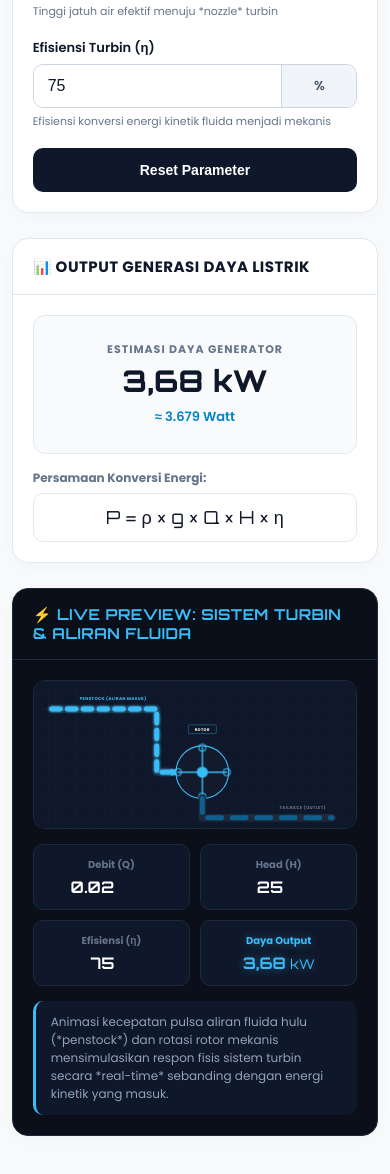
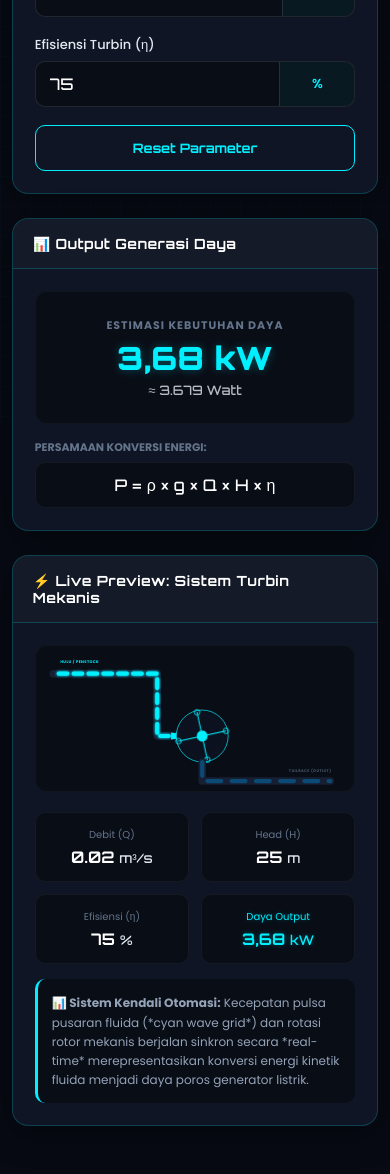
Before and after one commit to lishafira/Kalkulator-Mekanika-Fluida, a website: page index.html in a window 390 px wide. Shown: the part 424-1598 px from the top of the page. Drawn offline with Linux system fonts and the light colour scheme.

Commit message:
biar estetik banget

```diff
--- a/index.html
+++ b/index.html
@@ -3,23 +3,25 @@
 <head>
     <meta charset="UTF-8" />
     <meta name="viewport" content="width=device-width, initial-scale=1.0" />
-    <title>Aplikasi Perhitungan Daya Turbin</title>
+    <title>Aplikasi Analisis Daya Turbin - Cyberpunk Edition</title>
     <link rel="stylesheet" href="style.css" />
 </head>
 <body>
 
+    <div class="grid-bg"></div>
+
     <main class="page">
-        <section class="main">
         <header class="hero">
-                <span class="script">Mekanika Fluida</span>
+            <span class="script">Mekanika Fluida & Sistem Energi</span>
             <h1>ESTIMASI DAYA TURBIN</h1>
-                <div class="subtitle">Sistem Kontrol Estimasi dan Analisis</div>
+            <div class="subtitle">Sistem Monitoring Terintegrasi Efisiensi Energi Kinetik Fluida</div>
         </header>
 
         <div class="cards-container">
 
+            <div class="top-grid">
                 <section class="card">
-                    <h2>Input Parameter Aliran Turbin</h2>
+                    <h2>⚙️ Input Parameter Aliran</h2>
                     <div class="content">
                         <div class="field">
                             <label for="q">Debit Aliran (Q)</label>
@@ -27,7 +29,6 @@
                                 <input type="number" id="q" value="0.02" step="0.001" min="0" />
                                 <div class="unit">m³/s</div>
                             </div>
-                            <div class="hint">Volume air yang menghantam sudu turbin per detik</div>
                         </div>
 
                         <div class="field">
@@ -36,7 +37,6 @@
                                 <input type="number" id="h" value="25" step="0.5" min="0" />
                                 <div class="unit">meter</div>
                             </div>
-                            <div class="hint">Tinggi jatuh air efektif menuju *nozzle* turbin</div>
                         </div>
 
                         <div class="field">
@@ -45,20 +45,17 @@
                                 <input type="number" id="eta" value="75" step="1" min="1" max="100" />
                                 <div class="unit">%</div>
                             </div>
-                            <div class="hint">Efisiensi konversi energi kinetik fluida menjadi mekanis</div>
                         </div>
 
-                        <div class="btn-container">
                         <button class="btn reset" onclick="resetCalc()">Reset Parameter</button>
-                        </div>
                     </div>
                 </section>
 
                 <section class="card">
-                    <h2>📊 Output Generasi Daya Listrik</h2>
-                    <div class="content">
+                    <h2>📊 Output Generasi Daya</h2>
+                    <div class="content results-content">
                         <div class="result-box">
-                            <div class="result-title">ESTIMASI DAYA GENERATOR</div>
+                            <div class="result-title">ESTIMASI KEBUTUHAN DAYA</div>
                             <div class="kw" id="kw">0,00 kW</div>
                             <div class="watt" id="watt">≈ 0 Watt</div>
                         </div>
@@ -69,60 +66,49 @@
                         </div>
                     </div>
                 </section>
+            </div>
 
-                <section class="card viz-card-dark">
-                    <h2>⚡ Live Preview: Sistem Turbin & Aliran Fluida</h2>
-                    <div class="viz-wrap">
+            <section class="card viz-card">
+                <h2>⚡ Live Preview: Sistem Turbin Mekanis</h2>
+                <div class="content">
                     <svg viewBox="0 0 920 420">
-                            <defs>
-                                <pattern id="grid" width="40" height="40" patternUnits="userSpaceOnUse">
-                                    <path d="M 40 0 L 0 0 0 40" fill="none" stroke="#1e293b" stroke-width="1"/>
-                                </pattern>
-                            </defs>
-                            <rect width="100%" height="100%" fill="#0f172a"/>
-                            <rect width="100%" height="100%" fill="url(#grid)" />
-
                         <path class="pipe-dark" d="M 50,80 L 350,80 L 350,260 L 410,260" />
                         <path class="flow-cyan" id="fluid-flow" d="M 50,80 L 350,80 L 350,260 L 410,260" />
 
-                            <path d="M 390,250 L 420,255 L 420,265 L 390,270 Z" fill="#38bdf8" />
+                        <path d="M 390,250 L 420,255 L 420,265 L 390,270 Z" fill="#00f0ff" />
 
-                            <circle cx="480" cy="260" r="75" fill="#131a2c" stroke="#38bdf8" stroke-width="3" />
+                        <circle cx="480" cy="260" r="75" fill="#0b111e" stroke="#00f0ff" stroke-width="2" />
                         <circle cx="480" cy="260" r="60" fill="none" stroke="#1e293b" stroke-dasharray="6 6" />
 
                         <g class="turbine-rotor" id="turbine-rotor">
-                                <circle cx="480" cy="260" r="16" fill="#38bdf8" />
-                                <path d="M 480,190 L 480,330 M 410,260 L 550,260" stroke="#38bdf8" stroke-width="4" stroke-linecap="round"/>
-                                <circle cx="480" cy="190" r="10" fill="none" stroke="#38bdf8" stroke-width="3"/>
-                                <circle cx="480" cy="330" r="10" fill="none" stroke="#38bdf8" stroke-width="3"/>
-                                <circle cx="410" cy="260" r="10" fill="none" stroke="#38bdf8" stroke-width="3"/>
-                                <circle cx="550" cy="260" r="10" fill="none" stroke="#38bdf8" stroke-width="3"/>
+                            <circle cx="480" cy="260" r="16" fill="#00f0ff" />
+                            <path d="M 480,190 L 480,330 M 410,260 L 550,260" stroke="#00f0ff" stroke-width="3" stroke-linecap="round"/>
+                            <circle cx="480" cy="190" r="8" fill="none" stroke="#00f0ff" stroke-width="2.5"/>
+                            <circle cx="480" cy="330" r="8" fill="none" stroke="#00f0ff" stroke-width="2.5"/>
+                            <circle cx="410" cy="260" r="8" fill="none" stroke="#00f0ff" stroke-width="2.5"/>
+                            <circle cx="550" cy="260" r="8" fill="none" stroke="#00f0ff" stroke-width="2.5"/>
                         </g>
 
                         <path class="pipe-dark" d="M 480,335 L 480,390 L 850,390" />
                         <path class="flow-cyan-slow" id="drain-flow" d="M 480,335 L 480,390 L 850,390" />
 
-                            <text x="130" y="55" fill="#38bdf8" font-size="12" font-weight="bold" letter-spacing="1">PENSTOCK (ALIRAN MASUK)</text>
-                            <text x="700" y="365" fill="#64748b" font-size="12" font-weight="bold" letter-spacing="1">TAILRACE (OUTLET)</text>
-                            <rect x="440" y="125" width="80" height="25" rx="5" fill="#0f172a" stroke="#38bdf8" stroke-width="1" />
-                            <text x="480" y="142" fill="#fff" font-size="11" font-weight="bold" text-anchor="middle" letter-spacing="1">ROTOR</text>
+                        <text x="70" y="50" fill="#00f0ff" font-size="11" font-weight="bold" letter-spacing="1">HULU / PENSTOCK</text>
+                        <text x="730" y="365" fill="#475569" font-size="11" font-weight="bold" letter-spacing="1">TAILRACE (OUTLET)</text>
                     </svg>
 
-                        <div class="stats-dark">
+                    <div class="stats">
                         <div class="stat-box"><b>Debit (Q)</b><span id="sQ">0.02</span> <small>m³/s</small></div>
                         <div class="stat-box"><b>Head (H)</b><span id="sH">25</span> <small>m</small></div>
                         <div class="stat-box"><b>Efisiensi (η)</b><span id="sE">75</span> <small>%</small></div>
-                            <div class="stat-box"><b class="glow-txt">Daya Output</b><span id="sP" class="glow-txt">0.00</span> <small class="glow-txt">kW</small></div>
+                        <div class="stat-box"><b class="cyan-txt">Daya Output</b><span id="sP" class="cyan-txt">0.00</span> <small class="cyan-txt">kW</small></div>
                     </div>
 
-                        <div class="note-dark">
-                            <b></b> Animasi kecepatan pulsa aliran fluida hulu (*penstock*) dan rotasi rotor mekanis mensimulasikan respon fisis sistem turbin secara *real-time* sebanding dengan energi kinetik yang masuk.
+                    <div class="note">
+                        <b>📊 Sistem Kendali Otomasi:</b> Kecepatan pulsa pusaran fluida (*cyan wave grid*) dan rotasi rotor mekanis berjalan sinkron secara *real-time* merepresentasikan konversi energi kinetik fluida menjadi daya poros generator listrik.
                     </div>
                 </div>
             </section>
-
         </div>
-        </section>
     </main>
 
     <script src="script.js"></script>
--- a/public/script.js
+++ b/public/script.js
@@ -10,10 +10,11 @@
   const etaPct = parseFloat(document.getElementById('eta').value) || 0;
   const eta = etaPct / 100;
 
-  // P = rho * g * Q * H * eta
+  // Perhitungan Energi Daya Turbin Mekanika Fluida
   const P = rho * g * Q * H * eta;
   const powerKW = P / 1000;
 
+  // Render output angka real-time ke web
   document.getElementById('kw').textContent = formatNum(powerKW, 2) + ' kW';
   document.getElementById('watt').textContent = '≈ ' + Math.round(P).toLocaleString('id-ID') + ' Watt';
   document.getElementById('sQ').textContent = Q;
@@ -21,6 +22,7 @@
   document.getElementById('sE').textContent = etaPct;
   document.getElementById('sP').textContent = formatNum(powerKW, 2);
 
+  // Sinkronisasi komponen animasi SVG turbin
   const rotor = document.getElementById('turbine-rotor');
   const flow = document.getElementById('fluid-flow');
   const drain = document.getElementById('drain-flow');
@@ -28,21 +30,18 @@
   if (P > 0) {
     let speedFactor = Math.max(0.12, 1.8 - (powerKW / 15));
     rotor.style.animationPlayState = 'running';
-    flow.style.style.animationPlayState = 'running';
+    flow.style.animationPlayState = 'running';
     if(drain) drain.style.animationPlayState = 'running';
 
-    // Semakin tinggi daya, putaran rotor semakin cepat
     rotor.style.animationDuration = speedFactor + 's';
     flow.style.animationDuration = (speedFactor * 1.2) + 's';
   } else {
-    // Jika tidak ada aliran daya (0), hentikan animasi (Idle State)
     rotor.style.animationPlayState = 'paused';
     flow.style.animationPlayState = 'paused';
     if(drain) drain.style.animationPlayState = 'paused';
   }
 }
 
-// Logika Tombol Reset
 function resetCalc() {
   document.getElementById('q').value = 0.02;
   document.getElementById('h').value = 25;
--- a/public/style.css
+++ b/public/style.css
@@ -1,137 +1,125 @@
-@import url('https://fonts.googleapis.com/css2?family=Orbitron:wght@400;600;700;800&family=Poppins:wght@400;600;700&display=swap');
+@import url('https://fonts.googleapis.com/css2?family=Orbitron:wght@500;700;900&family=Poppins:wght@400;500;600;700&display=swap');
 
 :root {
-  --bg-main: #f8fafc;
-  --border-color: #e2e8f0;
-  --text-dark: #0f172a;
+  --bg-dark: #070a13;
+  --card-dark: #0f1524;
+  --border-neon: rgba(0, 240, 255, 0.2);
+  --border-neon-hover: rgba(0, 240, 255, 0.5);
+  --text-light: #e2e8f0;
   --text-muted: #64748b;
-  --neon-cyan: #38bdf8;
-  --dark-panel: #0f172a;
+  --cyan: #00f0ff;
 }
 
 * { box-sizing: border-box; margin: 0; padding: 0; }
 
 body {
   font-family: 'Poppins', sans-serif;
-  color: var(--text-dark);
-  background-color: var(--bg-main);
+  color: var(--text-light);
+  background-color: var(--bg-dark);
   min-height: 100vh;
+  position: relative;
+  overflow-x: hidden;
   display: flex;
   justify-content: center;
 }
 
-.page {
-  width: min(850px, 94%);
-  padding: 40px 0;
+/* Background Cyberpunk Grid */
+.grid-bg {
+  position: fixed;
+  inset: 0;
+  z-index: 0;
+  background-image:
+    linear-gradient(rgba(0, 240, 255, 0.02) 1px, transparent 1px),
+    linear-gradient(90deg, rgba(0, 240, 255, 0.02) 1px, transparent 1px);
+  background-size: 30px 30px;
 }
 
-.hero { text-align: center; margin-bottom: 35px; }
-.script { font-family: 'Orbitron', sans-serif; color: #0284c7; font-size: 14px; font-weight: 700; letter-spacing: 2px; text-transform: uppercase; display: block; margin-bottom: 5px; }
-h1 { color: #0f172a; font-size: 36px; font-weight: 800; letter-spacing: -0.5px; }
+.page {
+  width: min(950px, 94%);
+  padding: 50px 0;
+  z-index: 1;
+}
+
+/* Header */
+.hero { text-align: center; margin-bottom: 40px; }
+.script { font-family: 'Orbitron', sans-serif; color: var(--cyan); font-size: 13px; font-weight: 700; letter-spacing: 3px; display: block; margin-bottom: 8px; text-shadow: 0 0 8px rgba(0,240,255,0.4); }
+h1 { font-size: 38px; font-weight: 900; color: #ffffff; letter-spacing: -0.5px; }
 .subtitle { font-size: 14px; margin-top: 8px; color: var(--text-muted); }
 
-.cards-container {
-  display: flex;
-  flex-direction: column;
-  gap: 25px;
-  width: 100%;
+/* Layout Grid Container */
+.cards-container { display: flex; flex-direction: column; gap: 24px; width: 100%; }
+.top-grid { display: grid; grid-template-columns: 1fr 1fr; gap: 24px; }
+
+/* Struktur Card Dark Modern */
+.card {
+  background: var(--card-dark);
+  border: 1px solid var(--border-neon);
+  border-radius: 16px;
+  overflow: hidden;
+  box-shadow: 0 8px 32px rgba(0, 0, 0, 0.4);
+  transition: border-color 0.3s;
 }
-
-/* Card Standar (Input & Hasil) - Bersih Elegan */
-.card {
-  background: #ffffff;
-  border: 1px solid var(--border-color);
-  border-radius: 16px;
-  box-shadow: 0 4px 20px rgba(15, 23, 42, 0.03);
-  overflow: hidden;
-}
+.card:hover { border-color: var(--border-neon-hover); }
 
 .card h2 {
-  font-size: 15px;
+  font-family: 'Orbitron', sans-serif;
+  font-size: 14px;
   padding: 16px 20px;
-  color: var(--text-dark);
-  border-bottom: 1px solid var(--border-color);
-  text-transform: uppercase;
+  color: #ffffff;
+  background: rgba(255, 255, 255, 0.02);
+  border-bottom: 1px solid var(--border-neon);
   letter-spacing: 0.5px;
 }
+.content { padding: 22px; }
 
-.content { padding: 20px; }
+/* Desain Form Input */
+.field { margin-bottom: 18px; }
+label { display: block; font-weight: 500; margin-bottom: 6px; color: var(--text-light); font-size: 13px; }
+.input-row { display: flex; border: 1px solid rgba(255,255,255,0.1); border-radius: 10px; overflow: hidden; background: #090d16; }
+input { flex: 1; border: 0; padding: 12px 14px; font-size: 16px; outline: none; color: #ffffff; background: transparent; font-family: 'Orbitron', sans-serif; }
+.unit { min-width: 75px; display: grid; place-items: center; background: rgba(0,240,255,0.05); color: var(--cyan); border-left: 1px solid rgba(255,255,255,0.1); font-weight: 600; font-size: 13px; }
 
-/* Form Fields */
-.field { margin-bottom: 18px; }
-label { display: block; font-weight: 600; margin-bottom: 6px; color: var(--text-dark); font-size: 13px; }
-.input-row { display: flex; border: 1px solid #cbd5e1; border-radius: 10px; overflow: hidden; background: #fff; }
-input { flex: 1; border: 0; padding: 12px 14px; font-size: 16px; outline: none; color: #0f172a; }
-.unit { min-width: 75px; display: grid; place-items: center; background: #f1f5f9; color: #475569; border-left: 1px solid #cbd5e1; font-weight: 600; font-size: 13px; }
-.hint { font-size: 11px; color: var(--text-muted); margin-top: 5px; }
+/* Tombol */
+.btn {
+  width: 100%; border: 1px solid var(--cyan); border-radius: 10px; padding: 14px; font-family: 'Orbitron', sans-serif; font-weight: 700; font-size: 13px; cursor: pointer;
+  color: var(--cyan); background: transparent; transition: 0.2s;
+}
+.btn:hover { background: rgba(0, 240, 255, 0.1); box-shadow: 0 0 15px rgba(0,240,255,0.2); }
 
-.btn {
-  width: 100%; border: 0; border-radius: 10px; padding: 14px; font-weight: 700; font-size: 14px; cursor: pointer;
-  color: white; background: #0f172a; transition: 0.2s;
-}
-.btn:hover { background: #1e293b; }
-
-/* Result Box */
-.result-box {
-  text-align: center; padding: 25px 20px; border-radius: 12px;
-  background: #f8fafc; border: 1px solid var(--border-color);
-}
+/* Box Hasil */
+.results-content { display: flex; flex-direction: column; justify-content: space-between; height: calc(100% - 50px); }
+.result-box { text-align: center; padding: 25px 20px; border-radius: 12px; background: #090d16; border: 1px solid rgba(255,255,255,0.03); }
 .result-title { color: var(--text-muted); font-weight: 700; font-size: 11px; letter-spacing: 1px; }
-.kw { font-size: 40px; color: #0f172a; font-weight: 800; margin: 4px 0; font-family: 'Orbitron', sans-serif; }
-.watt { display: inline-block; font-size: 13px; color: #0284c7; font-weight: 600; }
+.kw { font-size: 38px; color: var(--cyan); font-weight: 900; margin: 4px 0; font-family: 'Orbitron', sans-serif; text-shadow: 0 0 10px rgba(0,240,255,0.3); }
+.watt { font-size: 13px; color: var(--text-light); font-weight: 500; font-family: 'Orbitron', sans-serif; opacity: 0.8; }
 
 .formula { margin-top: 15px; }
-.formula h3 { color: var(--text-muted); font-size: 12px; margin-bottom: 6px; }
-.math { font-family: 'Orbitron', sans-serif; text-align: center; font-size: 18px; padding: 12px; border: 1px solid var(--border-color); border-radius: 10px; background: #ffffff; color: #0f172a; }
+.formula h3 { color: var(--text-muted); font-size: 11px; margin-bottom: 6px; text-transform: uppercase; }
+.math { font-family: 'Orbitron', sans-serif; text-align: center; font-size: 16px; padding: 12px; border: 1px solid rgba(255,255,255,0.05); border-radius: 10px; background: #090d16; color: #ffffff; }
 
-/* ==========================================================================
-   STYLING KHUSUS VISUALISASI TURBIN (DARK MODE CYBERPUNK)
-   ========================================================================== */
-.card.viz-card-dark {
-  background: #0b0f19;
-  border: 1px solid #1e293b;
-}
+/* SVG Visualisasi Turbin */
+svg { width: 100%; height: auto; display: block; border-radius: 12px; background: #090d16; border: 1px solid rgba(255,255,255,0.03); }
+.pipe-dark { fill: none; stroke: #161f33; stroke-width: 22; stroke-linecap: round; stroke-linejoin: round; }
+.flow-cyan { fill: none; stroke: var(--cyan); stroke-width: 12; stroke-linecap: round; stroke-linejoin: round; stroke-dasharray: 25 18; animation: flowMove 1s linear infinite; filter: drop-shadow(0 0 4px var(--cyan)); }
+.flow-cyan-slow { fill: none; stroke: #0077b6; stroke-width: 12; stroke-linecap: round; stroke-linejoin: round; stroke-dasharray: 40 30; animation: flowMove 2.5s linear infinite; opacity: 0.5; }
 
-.card.viz-card-dark h2 {
-  color: var(--neon-cyan);
-  border-bottom: 1px solid #1e293b;
-  font-family: 'Orbitron', sans-serif;
-}
+@keyframes flowMove { to { stroke-dashoffset: -86; } }
+.turbine-rotor { transform-origin: 480px 260px; animation: spinT 1s linear infinite; }
+@keyframes spinT { to { transform: rotate(360deg); } }
 
-.viz-wrap { padding: 20px; }
-
-svg {
-  width: 100%;
-  height: auto;
-  display: block;
-  border-radius: 12px;
-  border: 1px solid #1e293b;
-}
-
-/* Elemen Perpipaan Turbin */
-.pipe-dark { fill: none; stroke: #1e293b; stroke-width: 22; stroke-linecap: round; stroke-linejoin: round; }
-.flow-cyan { fill: none; stroke: var(--neon-cyan); stroke-width: 14; stroke-linecap: round; stroke-linejoin: round; stroke-dasharray: 25 20; animation: flowData 1s linear infinite; filter: drop-shadow(0 0 4px var(--neon-cyan)); }
-.flow-cyan-slow { fill: none; stroke: #0284c7; stroke-width: 14; stroke-linecap: round; stroke-linejoin: round; stroke-dasharray: 40 30; animation: flowData 2.5s linear infinite; opacity: 0.6; }
-
-@keyframes flowData { to { stroke-dashoffset: -90; } }
-
-/* Animasi Rotasi Sumbu Turbin */
-.turbine-rotor { transform-origin: 480px 260px; animation: spinTurbine 1s linear infinite; }
-@keyframes spinTurbine { to { transform: rotate(360deg); } }
-
-/* Grid Dashboard Data Bawah (Dark) */
-.stats-dark { display: grid; grid-template-columns: repeat(4, 1fr); gap: 10px; margin-top: 15px; }
-.stat-box { padding: 12px; text-align: center; border: 1px solid #1e293b; border-radius: 10px; background: #0f172a; font-family: 'Orbitron', sans-serif; }
-.stat-box b { display: block; color: #64748b; font-size: 10px; margin-bottom: 4px; font-family: 'Poppins', sans-serif; }
+/* Grid Status Informasi Bawah */
+.stats { display: grid; grid-template-columns: repeat(4, 1fr); gap: 12px; margin-top: 20px; }
+.stat-box { padding: 14px; text-align: center; border: 1px solid rgba(255,255,255,0.05); border-radius: 10px; background: #090d16; font-family: 'Orbitron', sans-serif; }
+.stat-box b { display: block; color: var(--text-muted); font-size: 10px; margin-bottom: 4px; font-family: 'Poppins', sans-serif; font-weight: 400; }
 .stat-box span { font-size: 16px; font-weight: 700; color: #ffffff; }
 
-.glow-txt { color: var(--neon-cyan) !important; filter: drop-shadow(0 0 5px rgba(56,189,248,0.4)); }
+.cyan-txt { color: var(--cyan) !important; text-shadow: 0 0 5px rgba(0,240,255,0.3); }
+.note { margin-top: 15px; padding: 14px; border-radius: 10px; background: #090d16; border-left: 3px solid var(--cyan); color: #94a3b8; font-size: 12px; line-height: 1.6; }
 
-.note-dark { margin-top: 15px; padding: 12px 15px; border-radius: 10px; background: #0f172a; border-left: 3px solid var(--neon-cyan); color: #94a3b8; font-size: 12px; line-height: 1.5; }
-
-/* Responsive Layout HP */
+/* Responsive HP */
 @media (max-width: 768px) {
-  .stats-dark { grid-template-columns: repeat(2, 1fr); }
-  h1 { font-size: 26px; }
-  .kw { font-size: 30px; }
+  .top-grid { grid-template-columns: 1fr; }
+  .stats { grid-template-columns: repeat(2, 1fr); }
+  h1 { font-size: 28px; }
+  .kw { font-size: 32px; }
 }
```
Lines whose indentation alone changed are shown as unchanged.
